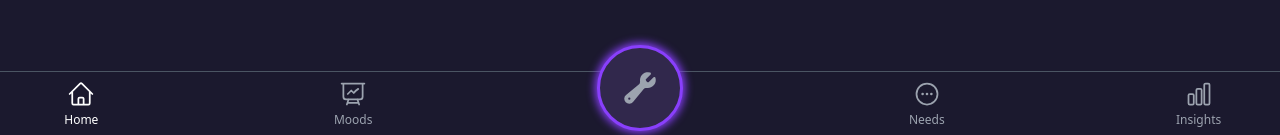
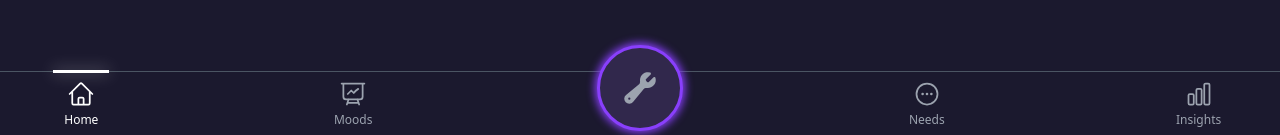
Before and after one commit to fac30/things-we-do, a Next.js app: page / in a window 1280 px wide. Shown: the part 665-800 px from the top of the page. Built offline with nearby package versions, Linux system fonts and the light colour scheme.

Commit message:
feat: add line above active links that are not toolkit

```diff
--- a/src/ui/shared/NavLink.tsx
+++ b/src/ui/shared/NavLink.tsx
@@ -24,15 +24,21 @@ export default function NavLink({
     <Link
       href={destination}
       className={clsx(
-        `flex flex-col items-center justify-center w-14 h-14 text-gray-400`,
+        `flex flex-col items-center justify-center w-14 h-14 text-gray-400 relative`, // add 'relative' for positioning the pseudo-element
         {
           "text-white": isActive,
-          "border-twd-primary-purple border-solid border-[3px] rounded-full p-10 bg-twd-navbar-background shadow-[0px_0px_8px_2px_rgba(137,63,252)] -translate-y-4 ":
+          "border-twd-primary-purple border-solid border-[3px] rounded-full p-10 bg-twd-navbar-background shadow-[0px_0px_8px_2px_rgba(137,63,252)] -translate-y-4":
             isToolkit,
           "bg-gray-100 text-twd-primary-purple ": isActive && isToolkit,
         }
       )}
     >
+      {isActive && !isToolkit && (
+        <span
+          className="absolute top-[-9%] left-0 w-full h-[2.5px] bg-white "
+          style={{ boxShadow: "0 0 15px rgba(255, 255, 255, 0.5)" }}
+        />
+      )}
       {Icon && (
         <Icon
           className={clsx("flex-shrink-0", {
```
